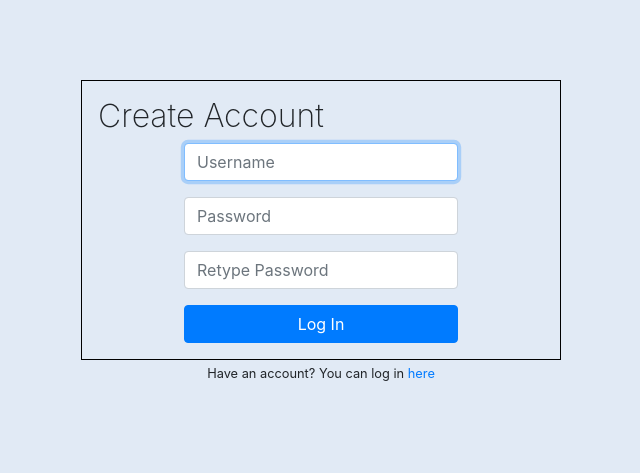
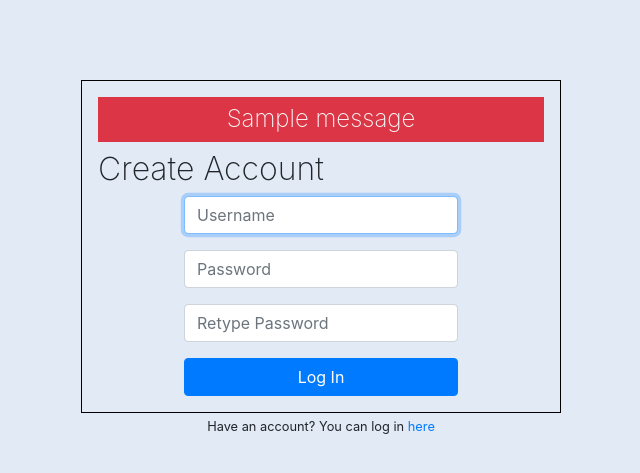
Before and after one commit to dcoco1890/furry-dollop, a Flask app: page /register in a window 1280 px wide. Shown: the part 56-529 px from the top of the page, without its empty margins (319-959 px from the left). Run offline with Flask 2, Linux system fonts and the light colour scheme; one stand-in notice (Sample message) is shown; some libraries are stand-ins or nearby versions.

Commit message:
added a flashed message on the register page if passwords dont match or if username is already in the database

```diff
--- a/app/routes.py
+++ b/app/routes.py
@@ -1,4 +1,4 @@
-from flask import request, render_template, make_response, session
+from flask import request, render_template, make_response, session, redirect, flash
 from datetime import datetime as dt
 from flask import current_app as app
 from .models import db, User
@@ -44,7 +44,6 @@ def login():
 
 @app.route("/register", methods=["GET", "POST"])
 def register():
-    # TODO change validation stuff to use flashed messages to prevent hitting the back button
     if request.method == "POST":
         # The page itself has a required tag, so this will probably not ever run
         if not request.form.get("username"):
@@ -52,26 +51,27 @@ def register():
         elif not request.form.get("password"):
             return make_response("No password provided", 404)
         else:
-            # Grab values from form
+            # Grab values from form + db
             u_name = request.form.get('username')
             u_pass = request.form.get('password')
             conf = request.form.get('confirmpass')
-            # If passwords don't match return this
+            user = User.query.filter(User.name == u_name).first()
+
+            # Verify passwords match, and username is not already taken. Redirect/reload page if true
             if u_pass != conf:
-                return "Passwords must match"
+                flash("Passwords do not match!")
+                return redirect("/register")
+            if user:
+                flash("Username already taken!")
+                return redirect("/register")
 
-            # Check is a user already exists
-            user = User.query.filter(User.name == u_name).first()
-            if user:
-                return make_response(f"{user} already exists", 404)
             # Create hash of user's password
             hashed_pass = generate_password_hash(u_pass)
             # Create new user and commit to db
             new_user = User(name=u_name, hash=hashed_pass, created=dt.now())
             db.session.add(new_user)
             db.session.commit()
-            # TODO change this to redirect to login. This was just to test and it worked
-            users = User.query.all()
-            return render_template("index.html", users=users)
+            # Redirect user to login page
+            return redirect("/login")
     else:
         return render_template("register.html")
--- a/app/templates/login.html
+++ b/app/templates/login.html
@@ -21,7 +21,7 @@
                        class="form-control" id="user" required>
             </div>
             <div class="form-group">
-                <input type="text" maxlength="25" placeholder="Password" name="password" class="form-control" id="pass"
+                <input type="password" maxlength="25" placeholder="Password" name="password" class="form-control" id="pass"
                        required>
             </div>
             <button class="btn btn-primary btn-block" type="submit">Log In</button>
--- a/app/templates/register.html
+++ b/app/templates/register.html
@@ -9,6 +9,13 @@
 
 {% block main %}
 <div class="login-block">
+    {% with messages = get_flashed_messages() %}
+    {% if messages %}
+    <div class="bg-danger">
+        <h4 class="text-center text-light p-2">{{ messages[0] }}</h4>
+    </div>
+    {% endif %}
+    {% endwith %}
     <div id="h4log">
         <h4 class="login-h4">Create Account</h4>
     </div>
@@ -20,11 +27,11 @@
                        class="form-control" id="user" required>
             </div>
             <div class="form-group">
-                <input type="text" maxlength="25" placeholder="Password" name="password" class="form-control" id="pass"
+                <input type="password" maxlength="25" placeholder="Password" name="password" class="form-control" id="pass"
                        required>
             </div>
             <div class="form-group">
-                <input type="text" maxlength="25" placeholder="Retype Password" name="confirmpass" class="form-control"
+                <input type="password" maxlength="25" placeholder="Retype Password" name="confirmpass" class="form-control"
                        id="confimrpass" required>
             </div>
             <button class="btn btn-primary btn-block" type="submit">Log In</button>
```
Also changed, not shown: app/final.db.
